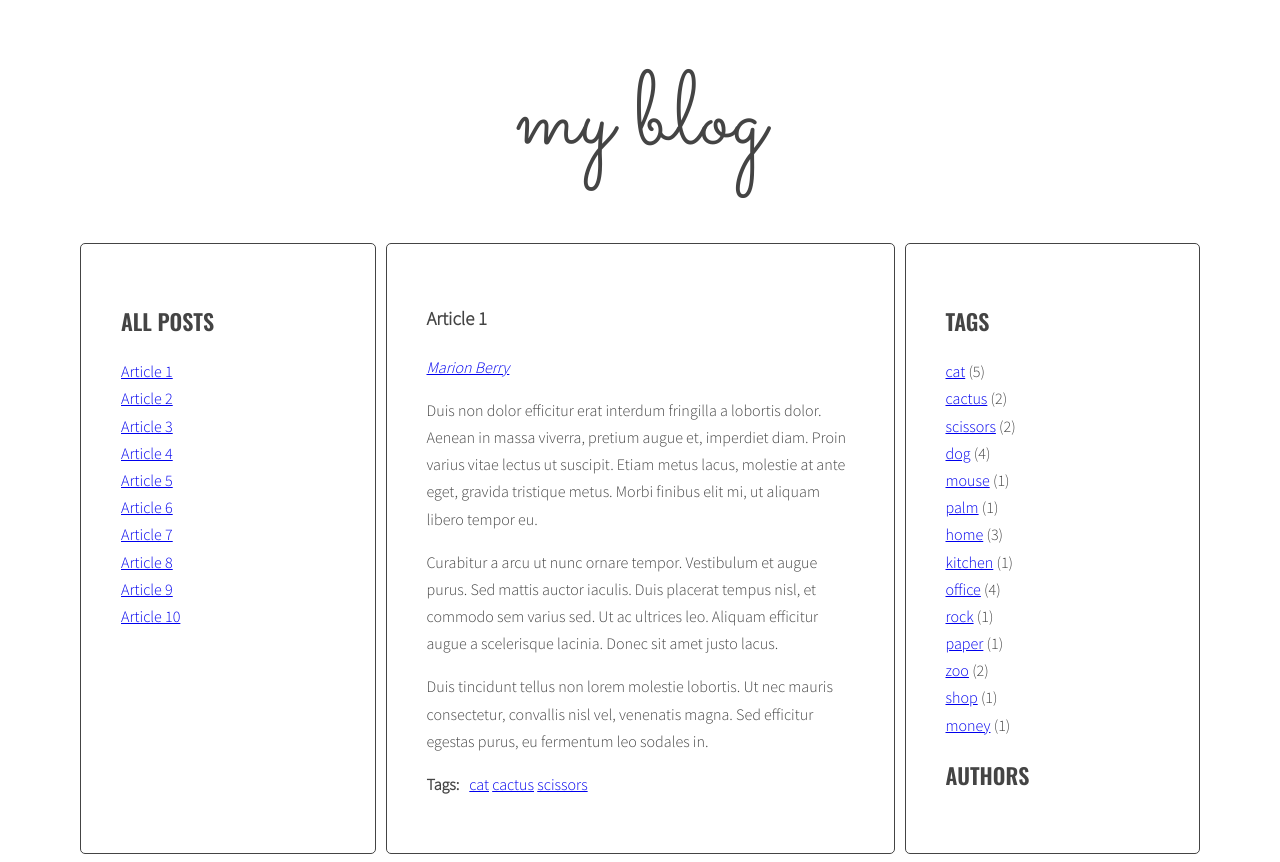
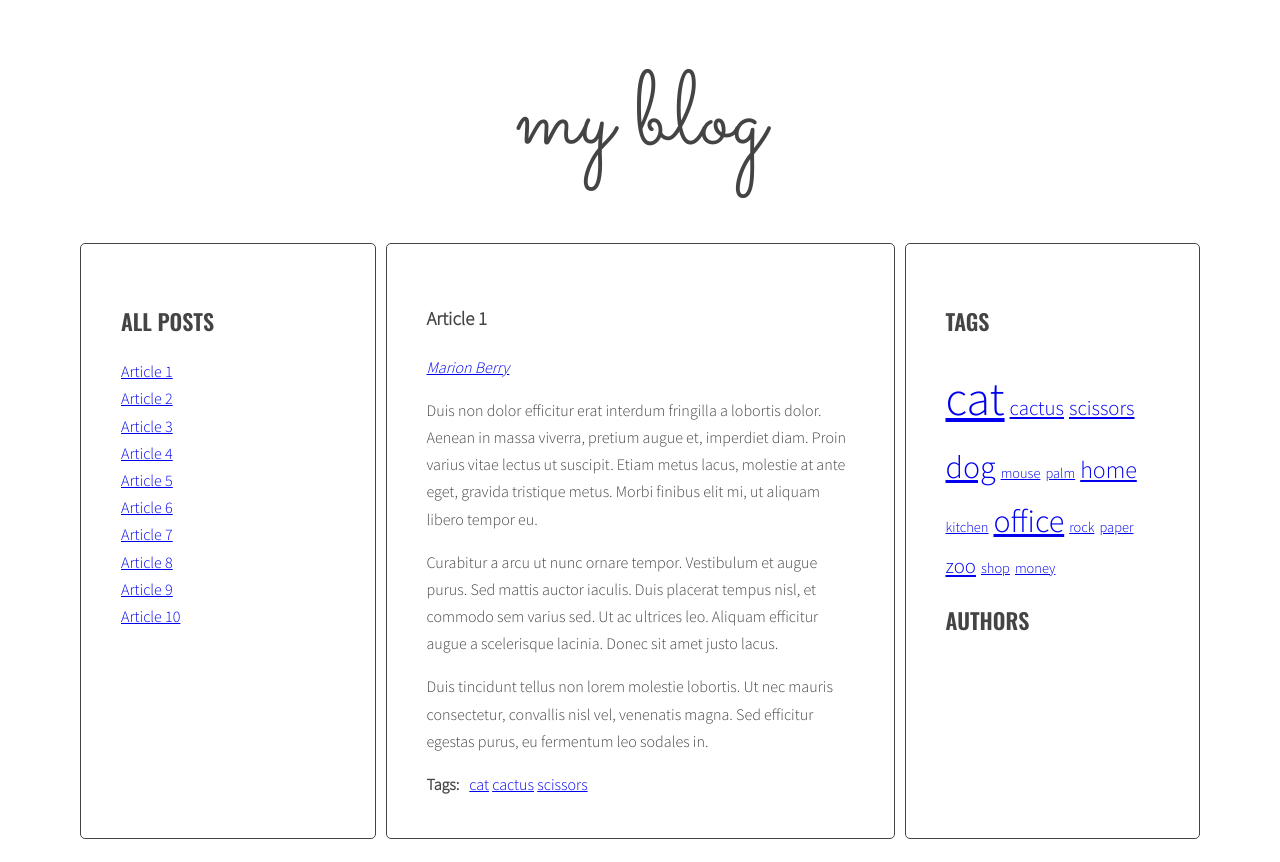
Before and after one commit to Julia-kho/javascript-blog, a website: page index.html in a window 1280 px wide. Drawn offline with nearby package versions, Linux system fonts and the light colour scheme.

Commit message:
Add cloud of tags

```diff
--- a/js/script.js
+++ b/js/script.js
@@ -208,10 +208,8 @@ function generateTags(){
   for(let tag in allTags){
     /*[NEW] generate code of a link and add it to allTagsHTML */
 
-    const tagLinkHTML = '<li><a class="'+ calculateTagClass(allTags[tag], tagsParams) +'" href="#tag-' + tag + '">' + tag + '</a> (' + allTags[tag] + ')</li>';
-
+    const tagLinkHTML = '<li><a class="'+ calculateTagClass(allTags[tag], tagsParams) +'" href="#tag-' + tag + '">' + tag + '</a></li>';
     console.log('tagLinkHTML:', tagLinkHTML);
-
     allTagsHTML += tagLinkHTML;
   }
   /*[NEW] END LOOP: for each tag in allTags */
--- a/sass/style.scss
+++ b/sass/style.scss
@@ -126,3 +126,30 @@ body {
 .post-author li {
   list-style-type: none;
 }
+
+/*Tags*/
+
+.tag-size-1 {
+  font-size: 90%;
+}
+
+.tag-size-2 {
+  font-size: 130%;
+}
+
+.tag-size-3 {
+  font-size: 150%;
+}
+
+.tag-size-4 {
+  font-size: 200%;
+}
+
+.tag-size-5 {
+  font-size: 300%;
+}
+
+.list.tags li {
+  display: inline-block;
+  margin-right: 5px;
+}
```
Also changed, not shown: css/style.css, 1 other file.
